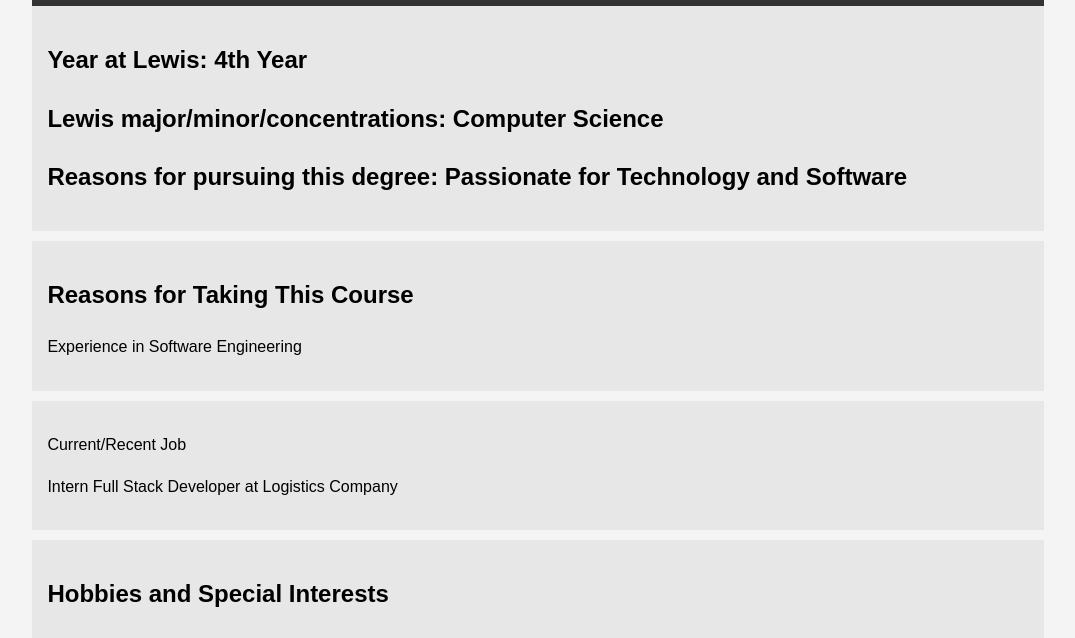
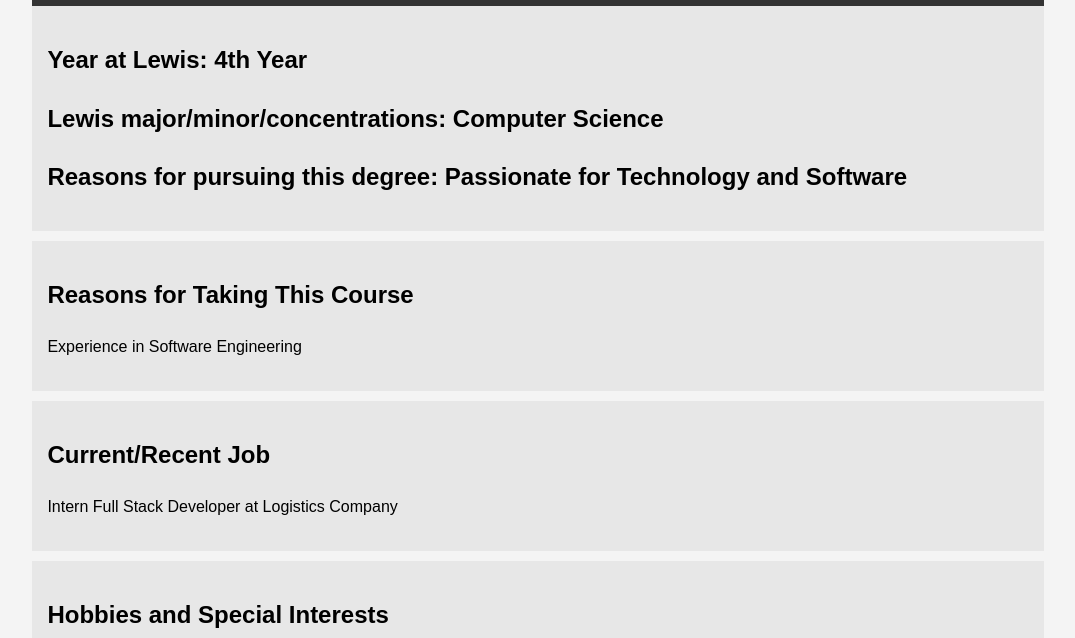
Before and after one commit to Mirjavkhar/mirjavkhar.github.io, a plain HTML site: page index.html in a window 1280 px wide. Shown: the part 144-782 px from the top of the page, without its empty margins (102-1177 px from the left). Drawn offline with Linux system fonts and the light colour scheme.

Commit message:
Enhance index.html with fun-fact class and job header
Added 'fun-fact' class to styling and updated job section header.

```diff
--- a/index.html
+++ b/index.html
@@ -21,7 +21,7 @@
         .main-info h1 {
             margin: 0;
         }
-        .hobbies, .lewis, .course, .job {
+        .hobbies, .lewis, .course, .job, .fun-fact {
             background: #e7e7e7;
             padding: 15px;
             margin-bottom: 10px;
@@ -47,7 +47,7 @@
         </section>
 
 		<section class="job">
-            <p>Current/Recent Job</p>
+            <h2>Current/Recent Job</h2>
 			<p>Intern Full Stack Developer at Logistics Company</p>
         </section>
 
```
